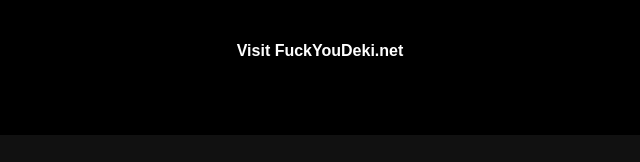
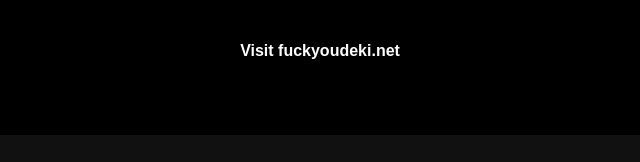
Before and after one commit to jaylikesbunda/connectflixwebsite, a plain HTML site: page index.html in a window 1280 px wide. Shown: the part 3203-3365 px from the top of the page, 320-960 px from the left. Drawn offline with Linux system fonts and the light colour scheme.

Commit message:
Add files via upload

```diff
--- a/index.html
+++ b/index.html
@@ -174,7 +174,7 @@
                 <label for="message">Message:</label>
                 <textarea id="message" name="message" required></textarea>
                 <button type="submit">Send Message</button> -->
-                <button type="button" id="visit-site-button">Visit FuckYouDeki.net</button>
+                <button type="button" id="visit-site-button">Visit fuckyoudeki.net</button>
             </form>
 
         </div>
```
